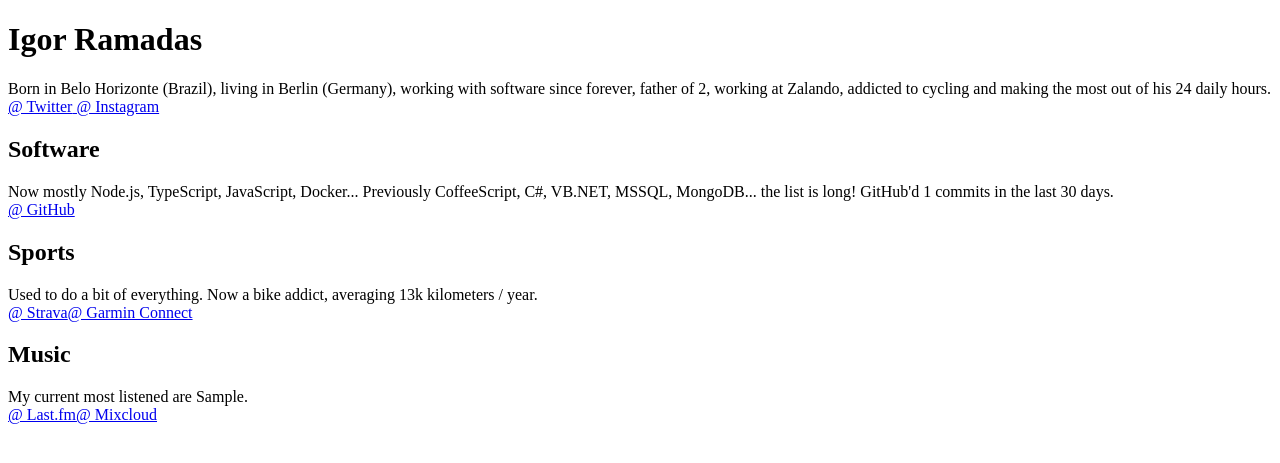
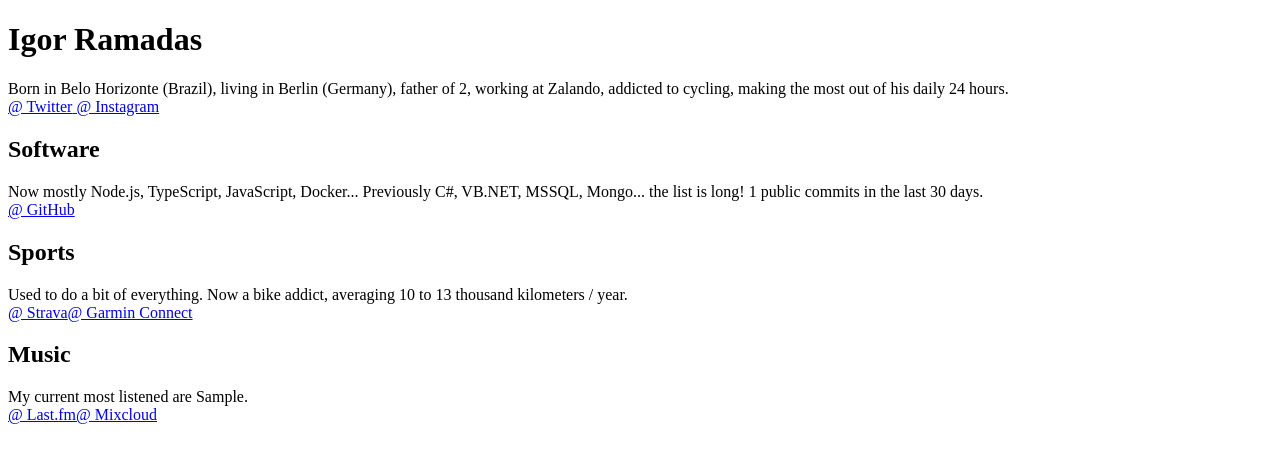
Before and after one commit to igoramadas/aboutigor, a Node project: template assets/views/index.pug in a window 1280 px wide. Shown: the top 463 px of the page. Run offline with Node 20 templates, Linux system fonts and the light colour scheme; the template is opened without the code that fills it: most values are stand-ins (such as "Sample title", 1, 10 or a date in 2020).

Commit message:
Updated layout and texts.

```diff
--- a/assets/views/index.pug
+++ b/assets/views/index.pug
@@ -27,8 +27,8 @@
         .panel
             h1 Igor Ramadas
             .headline.
-                Born in Belo Horizonte (Brazil), living in Berlin (Germany), working with software since forever, father of 2,
-                working at Zalando, addicted to cycling and making the most out of his 24 daily hours.
+                Born in Belo Horizonte (Brazil), living in Berlin (Germany), father of 2, working
+                at Zalando, addicted to cycling, making the most out of his daily 24 hours.
             .links
                 a(href="https://twitter.com/igoramadas", title="Twit machine")  @ Twitter
                 a(href="https://instagram.com/igoramadas", title="Photo machine")  @ Instagram
@@ -36,8 +36,8 @@
         .panel
             h2 Software
             div.
-                Now mostly Node.js, TypeScript, JavaScript, Docker... Previously CoffeeScript, C#,
-                VB.NET, MSSQL, MongoDB... the list is long! GitHub'd #{recentGitHubCommitCount} commits
+                Now mostly Node.js, TypeScript, JavaScript, Docker... Previously C#,
+                VB.NET, MSSQL, Mongo... the list is long! #{recentGitHubCommitCount} public commits
                 in the last 30 days.
             .links
                 a(href="https://github.com/igoramadas", title="My open source activity at GitHub") @ GitHub
@@ -45,7 +45,7 @@
         .panel
             h2 Sports
             div.
-                Used to do a bit of everything. Now a bike addict, averaging 13k kilometers / year.
+                Used to do a bit of everything. Now a bike addict, averaging 10 to 13 thousand kilometers / year.
             .links
                 a(href="http://www.strava.com/athletes/ramadas", title="My activities at Strava") @ Strava
                 a(href="http://connect.garmin.com/modern/profile/igoramadas", title="My activities at Garmin Connect") @ Garmin Connect
@@ -62,10 +62,4 @@
         (function() {
             var i = Math.floor(Math.random() * 5) + 1;
             document.getElementById("bg").style.backgroundImage = "url(images/bg" + i + ".jpg)";
-
-            var uagent = navigator.userAgent.toLowerCase();
-
-            if (uagent.indexOf("windows phone") > 0) {
-                document.getElementsByTagName("body")[0].setAttribute("class", "mobile-ie");
-            }
         })();
--- a/package.json
+++ b/package.json
@@ -1,6 +1,6 @@
 {
     "name": "aboutigor",
-    "version": "20.10.212",
+    "version": "20.10.222",
     "description": "Igor? Who, where, when, how?",
     "author": "Igor Ramadas <igor@devv.com>",
     "homepage": "https://aboutigor.com",
--- a/settings.json
+++ b/settings.json
@@ -6,6 +6,9 @@
     "general": {
         "debug": false
     },
+    "lastfm": {
+        "user": "igoramadas"
+    },
     "logger": {
         "console": true
     }
```
Also changed, not shown: assets/css/index.styl (+1 -23 lines), 2 other files.
